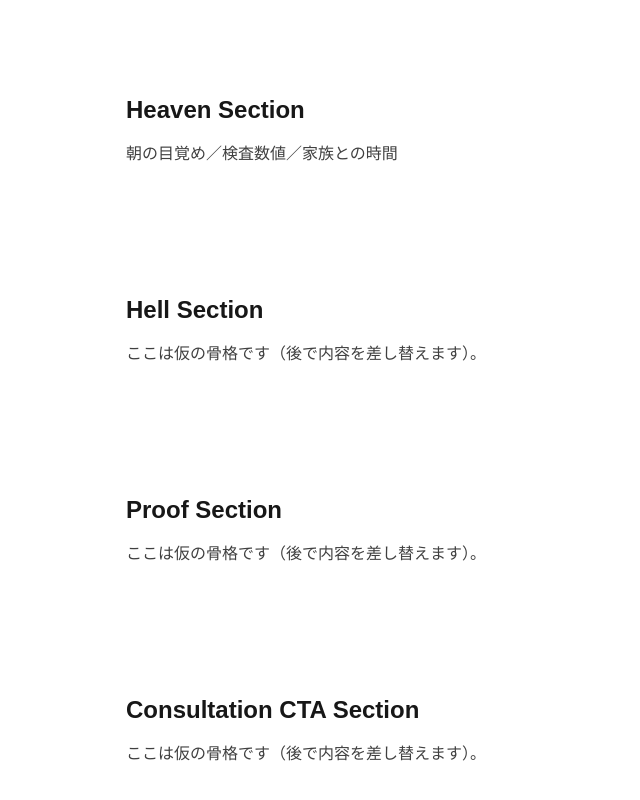
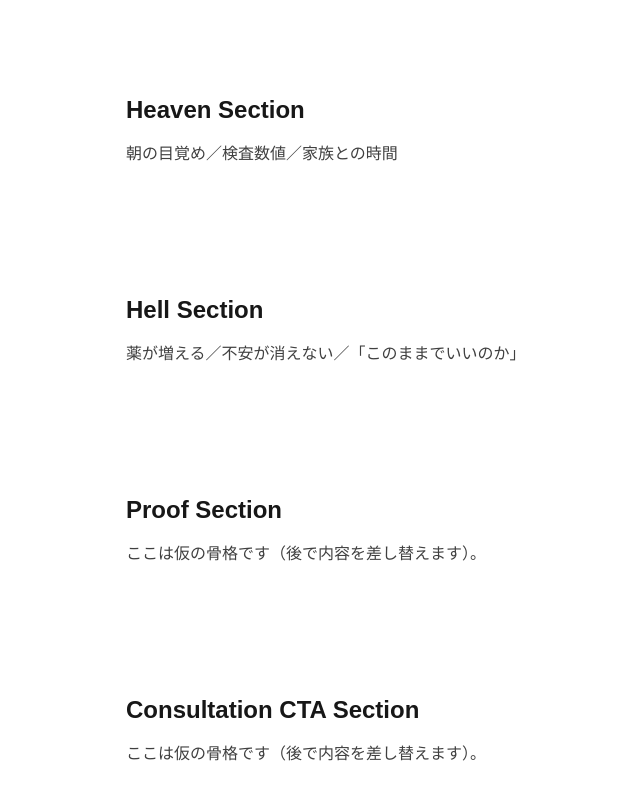
Before and after one commit to takakomaki/kekkankakumei, a Next.js app in the folder app-web/: page / in a window 1280 px wide. Shown: the part 970-1770 px from the top of the page, without its empty margins (2-642 px from the left). Built offline with nearby package versions, Linux system fonts and the light colour scheme.

Commit message:
Update text content in hell-section component

```diff
--- a/app-web/app/components/sections/hell-section.tsx
+++ b/app-web/app/components/sections/hell-section.tsx
@@ -4,7 +4,7 @@ export function HellSection() {
       <div className="mx-auto w-full max-w-5xl">
         <h2 className="text-2xl font-bold">Hell Section</h2>
         <p className="mt-4 text-neutral-700">
-          ここは仮の骨格です（後で内容を差し替えます）。
+         薬が増える／不安が消えない／「このままでいいのか」
         </p>
       </div>
     </section>
```
